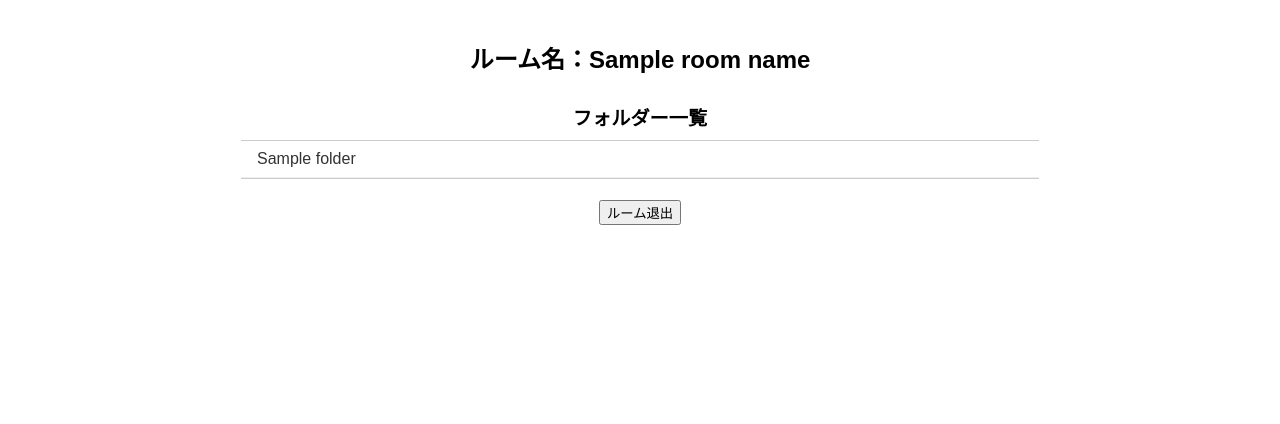
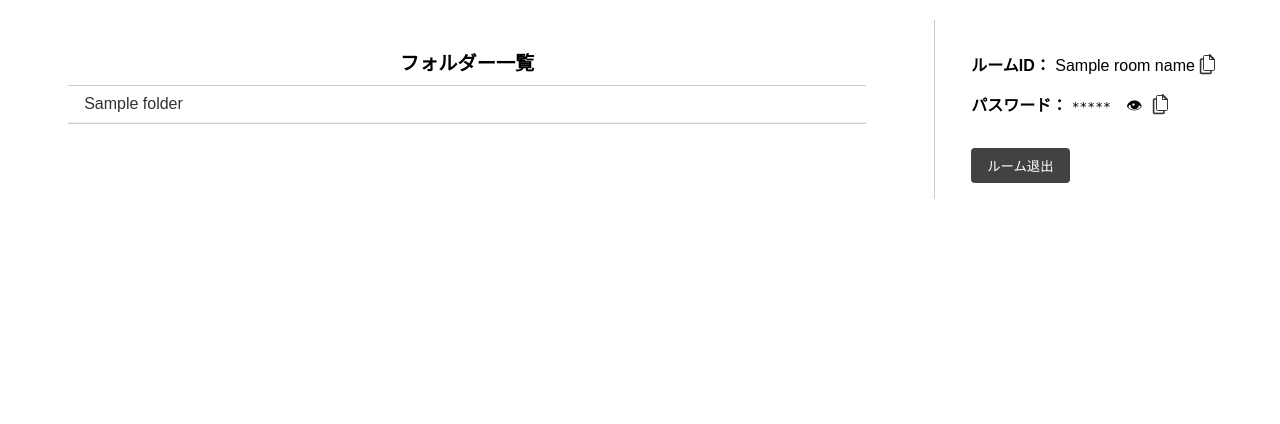
Before and after one commit to hori-moon/QuizHubProjects, a Django app: template templates/inside_room.html in a window 1280 px wide. Shown: the part 60-484 px from the top of the page. Run offline with Django 5.2, Linux system fonts and the light colour scheme; the template is opened without the code that fills it: most values are stand-ins (such as "Sample title", 1, 10 or a date in 2020).

Commit message:
ルーム名、ルームパスワード表示

```diff
--- a/QuizHub/views/room_views.py
+++ b/QuizHub/views/room_views.py
@@ -27,6 +27,7 @@ def join_room(request):
         # セッションに保存
         request.session['room_id'] = room['room_id']
         request.session['room_name'] = room_name
+        request.session['room_password'] = room_password
         request.session['is_editable'] = room['is_editable']
 
         return redirect('inside_room')
@@ -36,6 +37,7 @@ def join_room(request):
 def inside_room(request):
     room_id = request.session.get('room_id')
     room_name = request.session.get('room_name')
+    room_password = request.session.get('room_password')
 
     if not room_id:
         return redirect('join_room')
@@ -53,6 +55,7 @@ def inside_room(request):
 
     return render(request, 'inside_room.html', {
         'room_name': room_name,
+        'room_password': room_password,
         'folders': folders,
     })
 
--- a/static/css/inside_room.css
+++ b/static/css/inside_room.css
@@ -69,3 +69,124 @@ th {
     font-size: 1.2em;
     font-weight: bold;
 }
+
+.room-container {
+    display: flex;
+    max-width: 1200px;
+    margin: 0 auto;
+    padding: 20px;
+}
+
+.main-content {
+    flex: 3;
+    padding-right: 40px;
+}
+
+.side-panel {
+    flex: 1;
+    border-left: 1px solid #ccc;
+    padding-left: 20px;
+}
+
+.room-info {
+    padding: 16px;
+    border-radius: 8px;
+}
+
+.leave-button {
+    margin-top: 10px;
+    padding: 8px 16px;
+    background-color: #424242;
+    color: white;
+    border: none;
+    border-radius: 4px;
+    cursor: pointer;
+}
+
+.leave-button:hover {
+    background-color: #272727;
+}
+
+.password-field {
+    font-family: monospace;
+}
+
+.dli-copy {
+    display: inline-block;
+    /* vertical-align: middle; */
+    color: #333;
+    line-height: 1;
+    position: relative;
+    width: 0.63em;
+    height: 0.9em;
+    background: #fff;
+    border: 0.1em solid currentColor;
+    border-radius: 0.1em;
+    box-sizing: content-box;
+    box-shadow: -0.2em 0.2em 0 -0.1em #fff, -0.2em 0.2em 0 0 currentColor;
+    margin-left: 0.2em;
+}
+
+.dli-copy>span {
+    content: '';
+    position: absolute;
+    top: -0.1em;
+    left: 50%;
+    width: 0.315em;
+    height: 0.315em;
+    border: 0.1em solid currentColor;
+    border-top: 0;
+    border-right: 0;
+    border-radius: 0 0 0 0.1em;
+    box-sizing: content-box;
+    overflow: hidden;
+}
+
+.dli-copy>span::before {
+    content: '';
+    position: absolute;
+    top: 0;
+    left: 0;
+    bottom: 0;
+    width: 0.44548em;
+    height: 0.1em;
+    background: currentColor;
+    transform: rotate(45deg);
+    transform-origin: left top;
+    box-shadow: 0 -0.1575em 0 0.1575em #fff;
+}
+
+.toast {
+    visibility: hidden;
+    min-width: 100px;
+    background-color: #333;
+    color: #fff;
+    text-align: center;
+    border-radius: 6px;
+    padding: 8px 12px;
+    position: fixed;
+    z-index: 1000;
+    top: 30px;
+    left: 50%;
+    transform: translateX(-50%);
+    opacity: 0;
+    transition: opacity 0.5s ease, visibility 0.5s;
+    font-size: 14px;
+}
+
+.toast.show {
+    visibility: visible;
+    opacity: 1;
+}
+
+.toggle-password-btn {
+    background: none;
+    border: none;
+    cursor: pointer;
+    font-size: 1em;
+    margin-left: 5px;
+}
+
+.toggle-password-btn:hover {
+    opacity: 0.7;
+}
--- /dev/null
+++ b/static/js/inside_room.js
@@ -0,0 +1,44 @@
+document.addEventListener("DOMContentLoaded", function () {
+  // コピー機能（IDで指定）
+  document.querySelectorAll(".dli-copy").forEach(function (copyBtn) {
+    copyBtn.addEventListener("click", function () {
+      const targetId = copyBtn.getAttribute("data-copy-target");
+
+      let text;
+      if (targetId === "room-password") {
+        text = document.getElementById("real-password")?.value;
+      } else {
+        const input = document.getElementById(targetId);
+        text = input?.value || input?.textContent;
+      }
+
+      if (text) {
+        navigator.clipboard.writeText(text)
+          .then(() => showToast())
+          .catch(() => showToast("コピーに失敗しました"));
+      }
+    });
+  });
+});
+
+function togglePassword() {
+  const field = document.getElementById("room-password");
+  const realPassword = document.getElementById("real-password").value;
+
+  if (field.textContent === "*****") {
+    field.textContent = realPassword;
+  } else {
+    field.textContent = "*****";
+  }
+}
+
+function showToast(message = "Copied!") {
+  const toast = document.getElementById("toast");
+  toast.textContent = message;
+  toast.classList.add("show");
+
+  // 一定時間後に非表示にする
+  setTimeout(() => {
+    toast.classList.remove("show");
+  }, 2000);
+}
--- a/templates/inside_room.html
+++ b/templates/inside_room.html
@@ -3,22 +3,20 @@
 
 {% block title %}ルーム{% endblock %}
 
-<!-- CSS -->
 {% block extra_css %}
 <link rel="stylesheet" href="{% static 'css/inside_room.css' %}">
 {% endblock %}
 
-<!-- JS -->
 {% block extra_js %}
-<!-- <script src="{% static 'js/to_text.js' %}"></script> -->
+<script src="{% static 'js/inside_room.js' %}"></script>
 {% endblock %}
 
-<!-- メイン -->
 {% block content %}
-<div class="center-box">
+<div class="room-container">
 
-    <h2>ルーム名：{{ room_name }}</h2>
 
+    <!-- 左カラム（メイン） -->
+    <div class="main-content">
         <table>
             <tr>
                 <th>フォルダー一覧</th>
@@ -39,11 +37,31 @@
                 </td>
             </tr>
         </table>
+    </div>
+
+    <!-- 右カラム（サイドパネル） -->
+    <div id="toast" class="toast">Copied!</div>
+    <div class="side-panel">
+        <div class="room-info">
+            <p><strong>ルームID：</strong>
+                <span id="room-id">{{ room_name }}</span>
+                <span class="dli-copy" data-copy-target="room-id"><span></span></span>
+            </p>
+
+            <p><strong>パスワード：</strong>
+                <span id="room-password" class="password-field">*****</span>
+                <input type="hidden" id="real-password" value="{{ room_password }}">
+                <button onclick="togglePassword()" class="toggle-password-btn">👁</button>
+                <span class="dli-copy" data-copy-target="room-password"><span></span></span>
+            </p>
 
             <form method="post" action="{% url 'leave_room' %}">
                 {% csrf_token %}
                 <button type="submit" class="leave-button">ルーム退出</button>
             </form>
+        </div>
+
+    </div>
 
 </div>
 {% endblock %}
```
Lines whose indentation alone changed are shown as unchanged.
